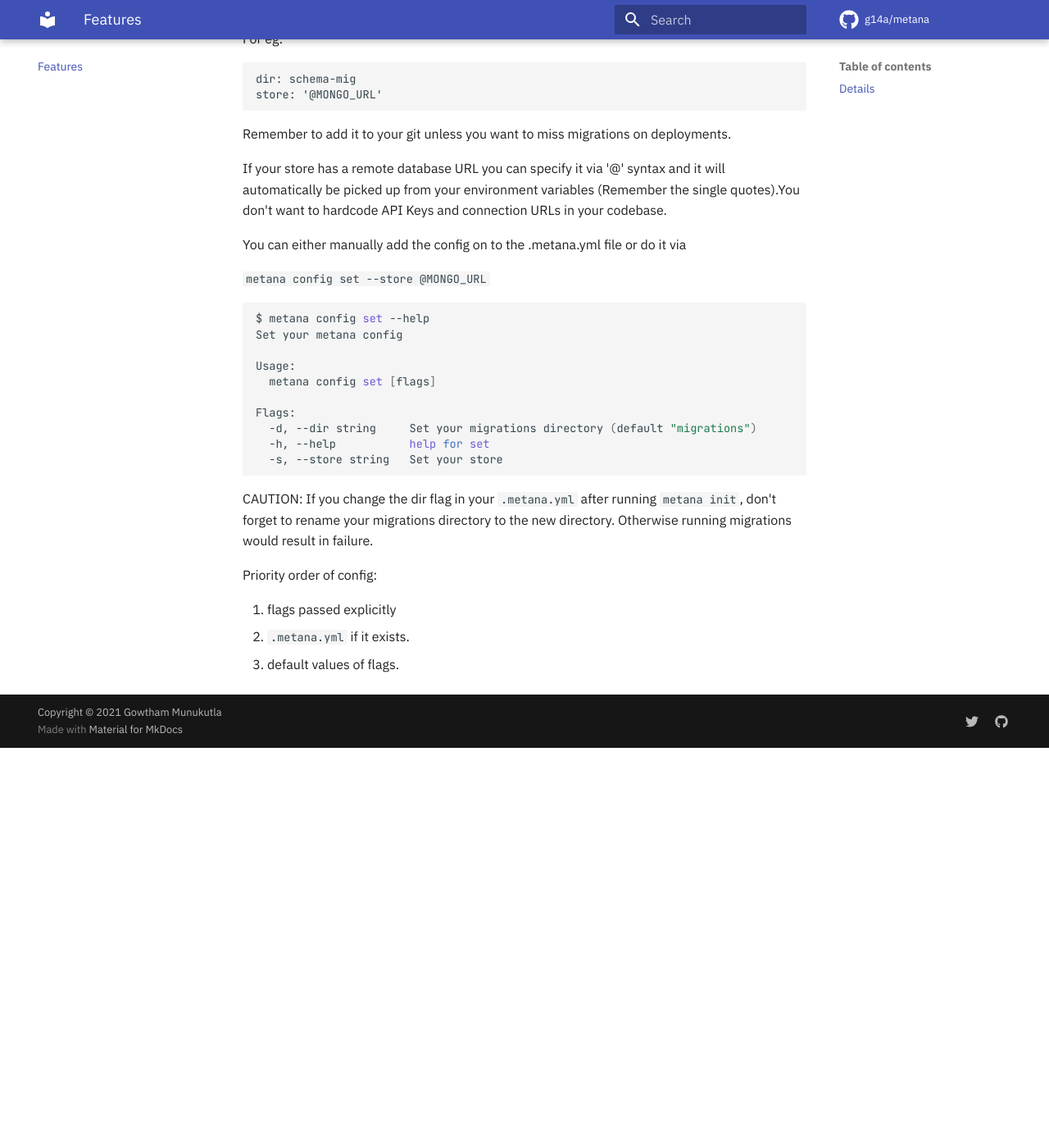
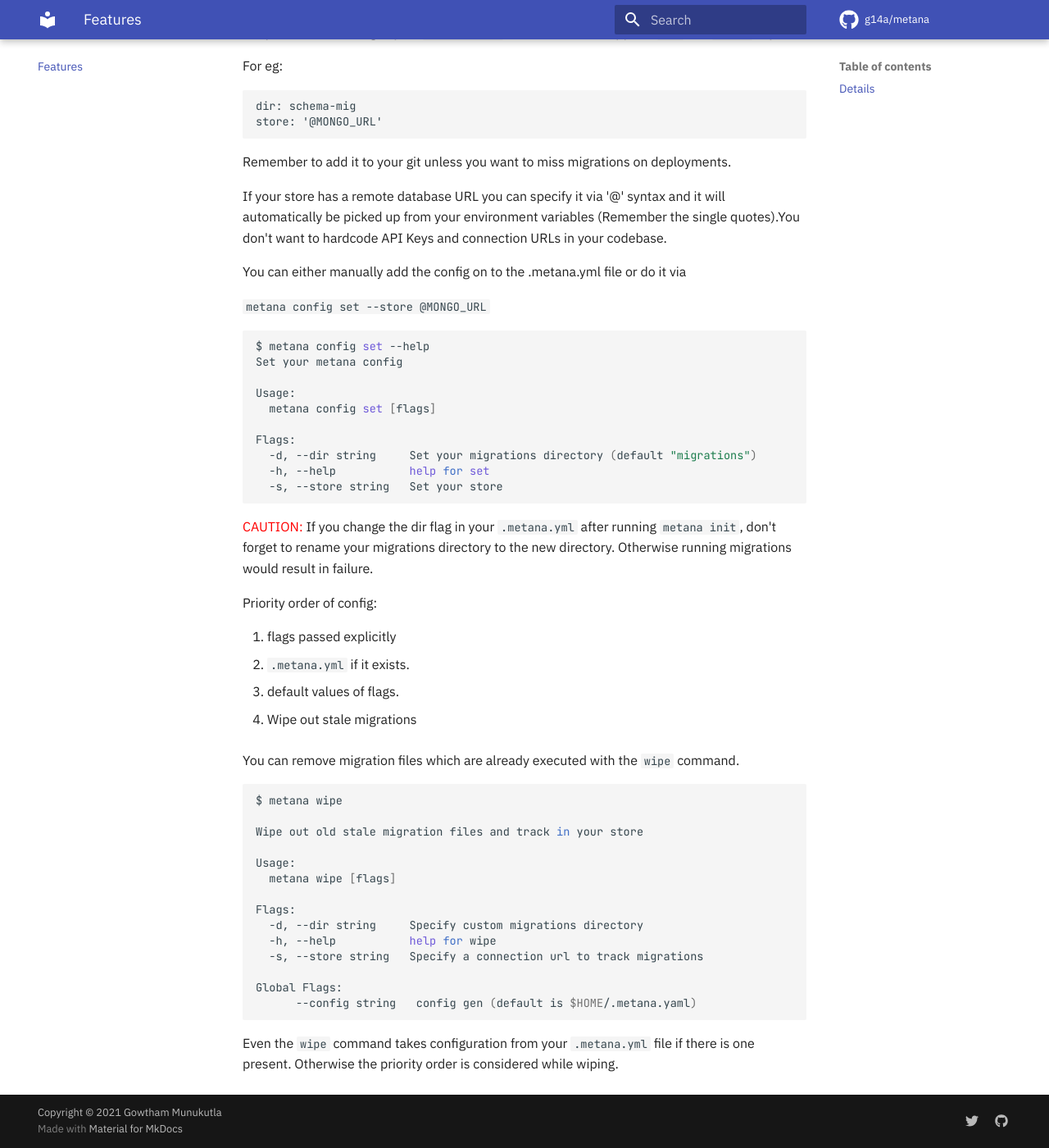
Before and after one commit to g14a/metana, an MkDocs documentation site: the page built from docs/features.md, in a window 1280 px wide and 1400 px high, scrolled down 2728 px. Shown: the whole window at 82% size. Built offline with MkDocs 1.6.1 and Material for MkDocs 9.7.7, drawn with Linux system fonts in a browser that asks for light colours; comment, search, counter and statistics services are not loaded; before the commit the page ends 3640 px from its top, so only the background shows below that; some of the changed text lies outside the part shown.

````diff
--- a/docs/features.md
+++ b/docs/features.md
@@ -3,6 +3,7 @@
 * Run a migration until a certain point.
 * Dry run migrations
 * Custom config
+* Wipe out stale migration files and update your store track
 
 
 ### Details
@@ -151,10 +152,35 @@
 
 ```
 
-CAUTION: If you change the dir flag in your `.metana.yml` after running `metana init`, don't forget to rename your migrations directory to the new directory. Otherwise running migrations would result in failure.
+<span style="color:red">CAUTION: </span>
+If you change the dir flag in your `.metana.yml` after running `metana init`, don't forget to rename your migrations directory to the new directory. Otherwise running migrations would result in failure.
 
 Priority order of config:
 
 1. flags passed explicitly
 2. `.metana.yml` if it exists.
 3. default values of flags.
+
+* Wipe out stale migrations
+
+You can remove migration files which are already executed with the `wipe` command.
+
+```shell
+$ metana wipe
+
+Wipe out old stale migration files and track in your store
+
+Usage:
+  metana wipe [flags]
+
+Flags:
+  -d, --dir string     Specify custom migrations directory
+  -h, --help           help for wipe
+  -s, --store string   Specify a connection url to track migrations
+
+Global Flags:
+      --config string   config gen (default is $HOME/.metana.yaml)
+```
+
+Even the `wipe` command takes configuration from your `.metana.yml` file if there is one present.
+Otherwise the priority order is considered while wiping.
````
Also changed, not shown: 6 other files.
